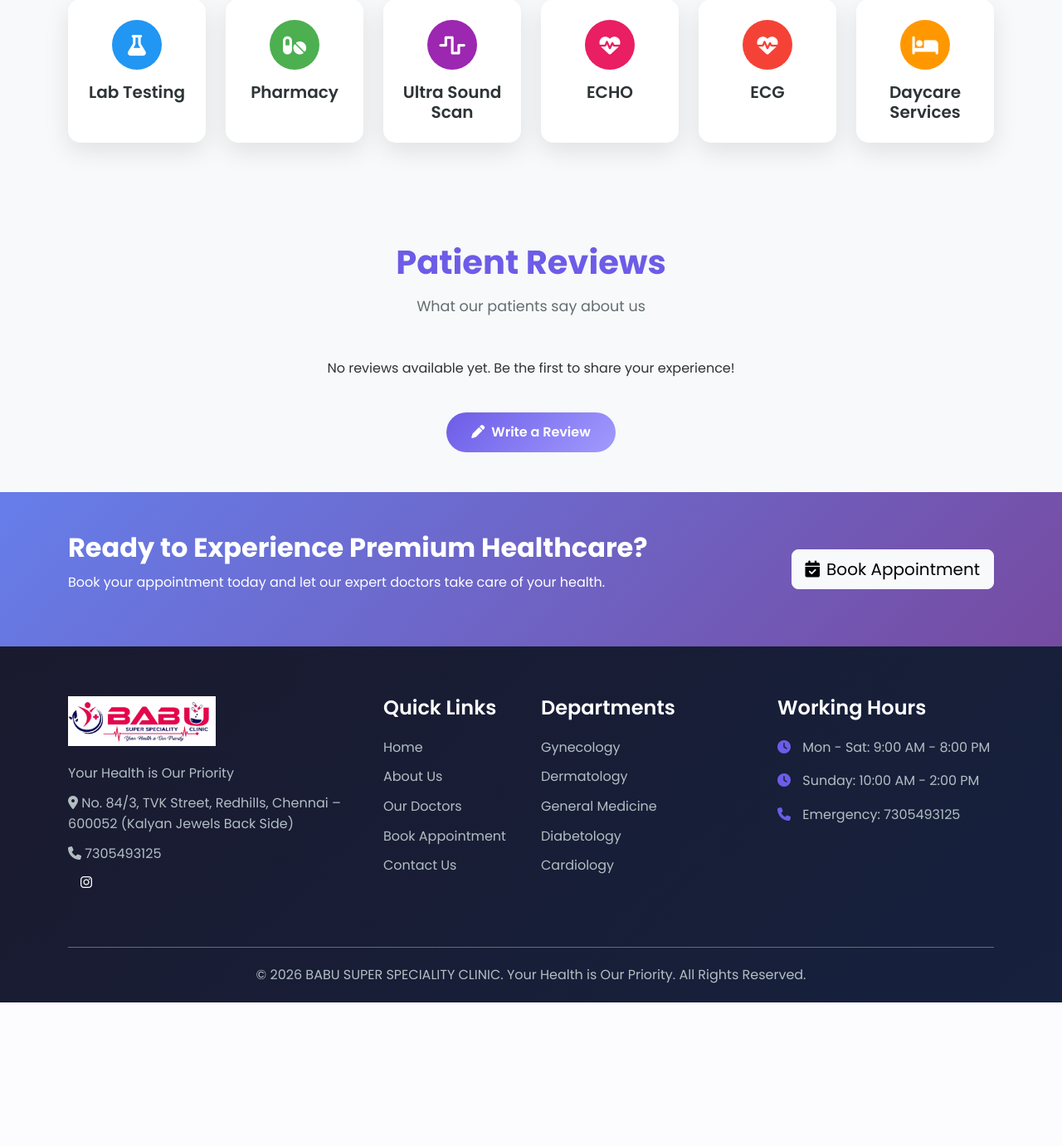
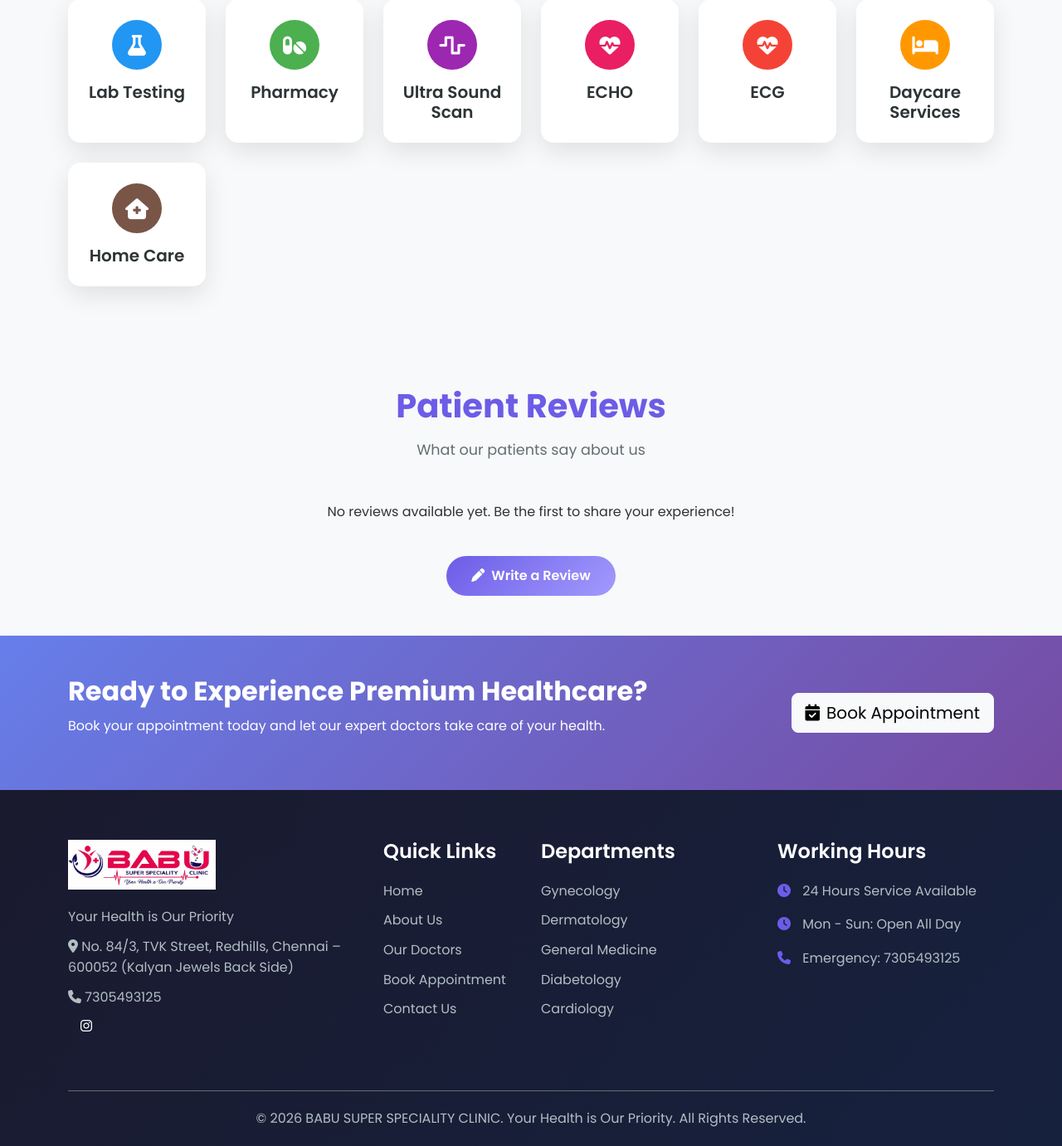
Before and after one commit to Divyaa-hash/babu-clinic, a Django app: page / in a window 1280 px wide; the page is wider, and only the part inside the window is pictured. Shown: the part 1774-3155 px from the top of that part at 83% size. Before the commit the page ends 2982 px from the top of that part, so only its background shows below. Run offline with Django 4.2, Linux system fonts and the light colour scheme; data that the repository does not hold is empty.

Commit message:
Update working hours to 24/7 and add Home Care service to facilities

```diff
--- a/clinic/views.py
+++ b/clinic/views.py
@@ -147,6 +147,7 @@ FACILITIES = [
     {'name': 'ECHO', 'icon': 'fa-heart-pulse', 'color': '#e91e63'},
     {'name': 'ECG', 'icon': 'fa-heartbeat', 'color': '#f44336'},
     {'name': 'Daycare Services', 'icon': 'fa-bed', 'color': '#ff9800'},
+    {'name': 'Home Care', 'icon': 'fa-house-medical', 'color': '#795548'},
 ]
 
 # Why Choose Us
--- a/templates/clinic/base.html
+++ b/templates/clinic/base.html
@@ -200,8 +200,8 @@
                     <div class="footer-contact">
                         <h4>Working Hours</h4>
                         <ul>
-                            <li><i class="fas fa-clock"></i> Mon - Sat: 9:00 AM - 8:00 PM</li>
-                            <li><i class="fas fa-clock"></i> Sunday: 10:00 AM - 2:00 PM</li>
+                            <li><i class="fas fa-clock"></i> 24 Hours Service Available</li>
+                            <li><i class="fas fa-clock"></i> Mon - Sun: Open All Day</li>
                             <li><i class="fas fa-phone"></i> Emergency: {{ clinic.phone }}</li>
                         </ul>
                     </div>
--- a/templates/clinic/contact.html
+++ b/templates/clinic/contact.html
@@ -47,8 +47,8 @@
                         <i class="fas fa-clock"></i>
                         <div>
                             <h4>Working Hours</h4>
-                            <p>Mon - Sat: 9:00 AM - 8:00 PM</p>
-                            <p>Sunday: 10:00 AM - 2:00 PM</p>
+                            <p>24 Hours Service Available</p>
+                            <p>Mon - Sun: Open All Day</p>
                         </div>
                     </div>
                 </div>
```
